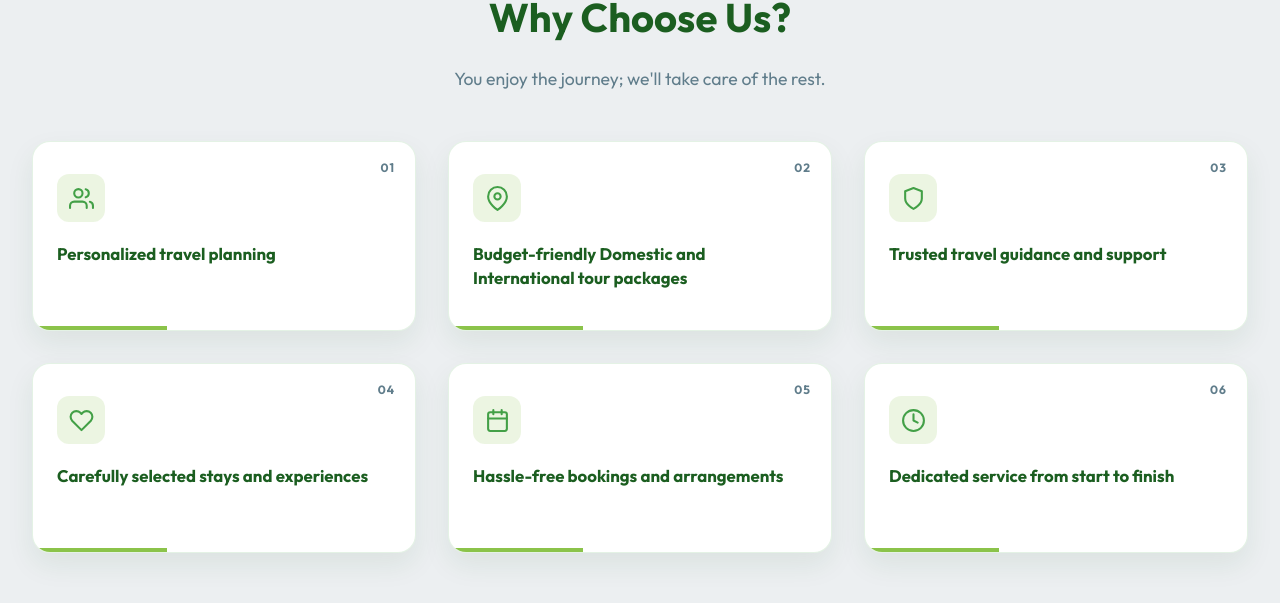
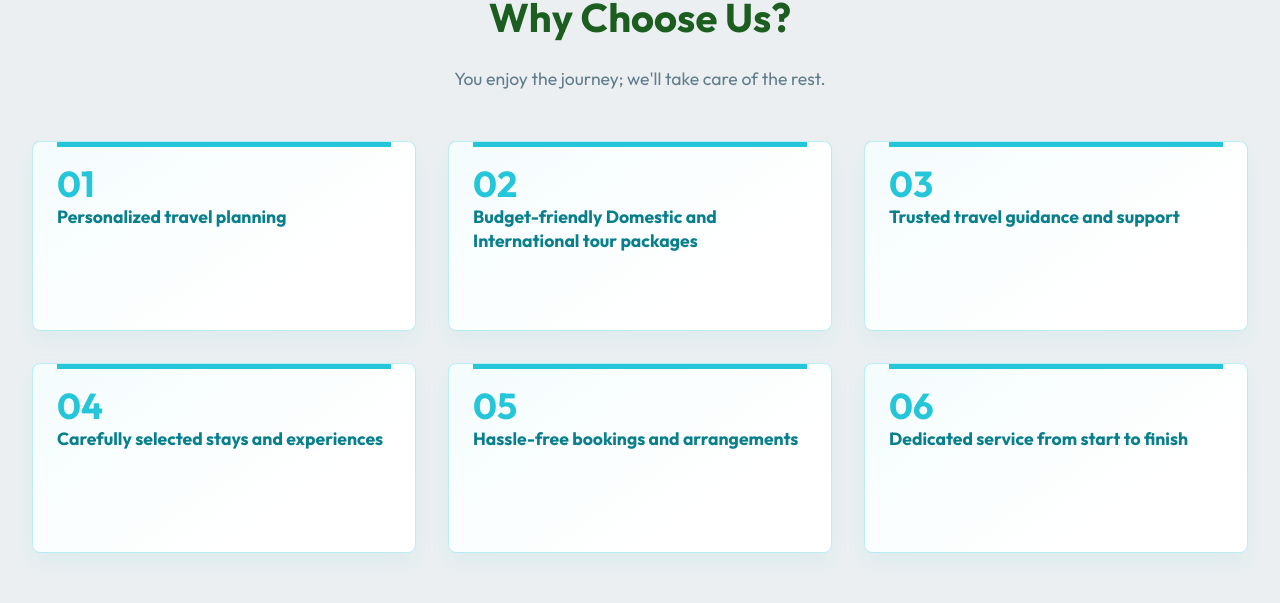
Before and after one commit to shabir250103/new-v, a React (Vite) app: page / in a window 1280 px wide. Shown: the part 1549-2152 px from the top of the page. Built offline with nearby package versions, Linux system fonts and the light colour scheme.

Commit message:
ui changes done by krithick

```diff
--- a/src/index.css
+++ b/src/index.css
@@ -239,70 +239,48 @@ section {
 
 /* Why choose us feature box */
 .why-feature-box {
-  background: var(--white);
-  border: 1px solid rgba(67, 160, 71, 0.14);
-  border-radius: 18px;
-  box-shadow: 0 12px 28px rgba(27, 94, 32, 0.08);
+  background: linear-gradient(145deg, #f4fcfd 0%, var(--white) 72%);
+  border: 1px solid rgba(38, 198, 218, 0.3);
+  border-radius: 8px;
+  box-shadow: 0 10px 24px rgba(38, 198, 218, 0.08);
   min-height: 190px;
-  overflow: hidden;
-  padding: 2rem 1.5rem 1.5rem;
+  padding: 1.5rem 1.5rem 1.75rem;
   position: relative;
   text-align: left;
   transition: var(--transition);
 }
 
 .why-feature-box::after {
-  background: var(--fresh-lime);
-  bottom: 0;
+  background: var(--sky-turquoise);
+  height: 5px;
+  left: 1.5rem;
+  right: 1.5rem;
+  top: 0;
   content: '';
-  height: 4px;
-  left: 0;
   position: absolute;
   transition: width 0.3s ease;
-  width: 35%;
+  width: auto;
 }
 
 .why-feature-box:hover {
-  border-color: rgba(67, 160, 71, 0.35);
-  box-shadow: 0 18px 36px rgba(27, 94, 32, 0.14);
-  transform: translateY(-8px);
-}
-
-.why-feature-box:hover::after {
-  width: 100%;
+  border-color: rgba(38, 198, 218, 0.6);
+  box-shadow: 0 16px 30px rgba(38, 198, 218, 0.16);
+  transform: translateY(-5px);
 }
 
 .promise-index {
-  color: var(--slate-gray);
-  font-size: 0.75rem;
+  color: var(--sky-turquoise);
+  font-size: 2.25rem;
   font-weight: 700;
-  letter-spacing: 1px;
-  position: absolute;
-  right: 1.25rem;
-  top: 1rem;
-}
-
-.promise-icon {
-  align-items: center;
-  background: rgba(139, 195, 74, 0.16);
-  border-radius: 12px;
-  color: var(--nature-green);
-  display: flex;
-  height: 48px;
-  justify-content: center;
-  margin-bottom: 1.25rem;
-  width: 48px;
-}
-
-.promise-icon svg {
-  height: 25px;
-  width: 25px;
+  letter-spacing: 0;
+  line-height: 1;
+  margin-bottom: 2.5rem;
 }
 
 .why-feature-box h3 {
-  color: var(--deep-forest-green);
-  font-size: 1.05rem;
-  line-height: 1.4;
+  color: #087f8c;
+  font-size: 1.1rem;
+  line-height: 1.35;
   margin: 0;
 }
 
--- a/src/pages.jsx
+++ b/src/pages.jsx
@@ -1,6 +1,6 @@
 import React from 'react';
 import { Link, useLocation } from 'react-router-dom';
-import { PageHeader, MapPin, Calendar, Users, SearchIcon, Clock, Leaf, Shield, Heart, PhoneIcon, InstagramIcon, FacebookIcon, MailIcon } from './components';
+import { PageHeader, MapPin, SearchIcon, Clock, Leaf, PhoneIcon, InstagramIcon, FacebookIcon, MailIcon } from './components';
 import { reviewImages } from './reviewImages';
 import { createClient } from '@supabase/supabase-js';
 
@@ -70,19 +70,18 @@ export function Home() {
 
         <div className="grid-3 promise-grid" style={{ marginTop: '2rem' }}>
           {[
-            { text: "Personalized travel planning", icon: <Users /> },
-            { text: "Budget-friendly Domestic and International tour packages", icon: <MapPin /> },
-            { text: "Trusted travel guidance and support", icon: <Shield /> },
-            { text: "Carefully selected stays and experiences", icon: <Heart /> },
-            { text: "Hassle-free bookings and arrangements", icon: <Calendar /> },
-            { text: "Dedicated service from start to finish", icon: <Clock /> }
+            { text: "Personalized travel planning" },
+            { text: "Budget-friendly Domestic and International tour packages" },
+            { text: "Trusted travel guidance and support" },
+            { text: "Carefully selected stays and experiences" },
+            { text: "Hassle-free bookings and arrangements" },
+            { text: "Dedicated service from start to finish" }
           ].map((point, idx) => (
             <div
               key={idx}
               className={`why-feature-box animate-fade-in-up delay-${(idx % 3 + 1) * 100}`}
             >
               <span className="promise-index">0{idx + 1}</span>
-              <span className="promise-icon">{point.icon}</span>
               <h3>{point.text}</h3>
             </div>
           ))}
```
